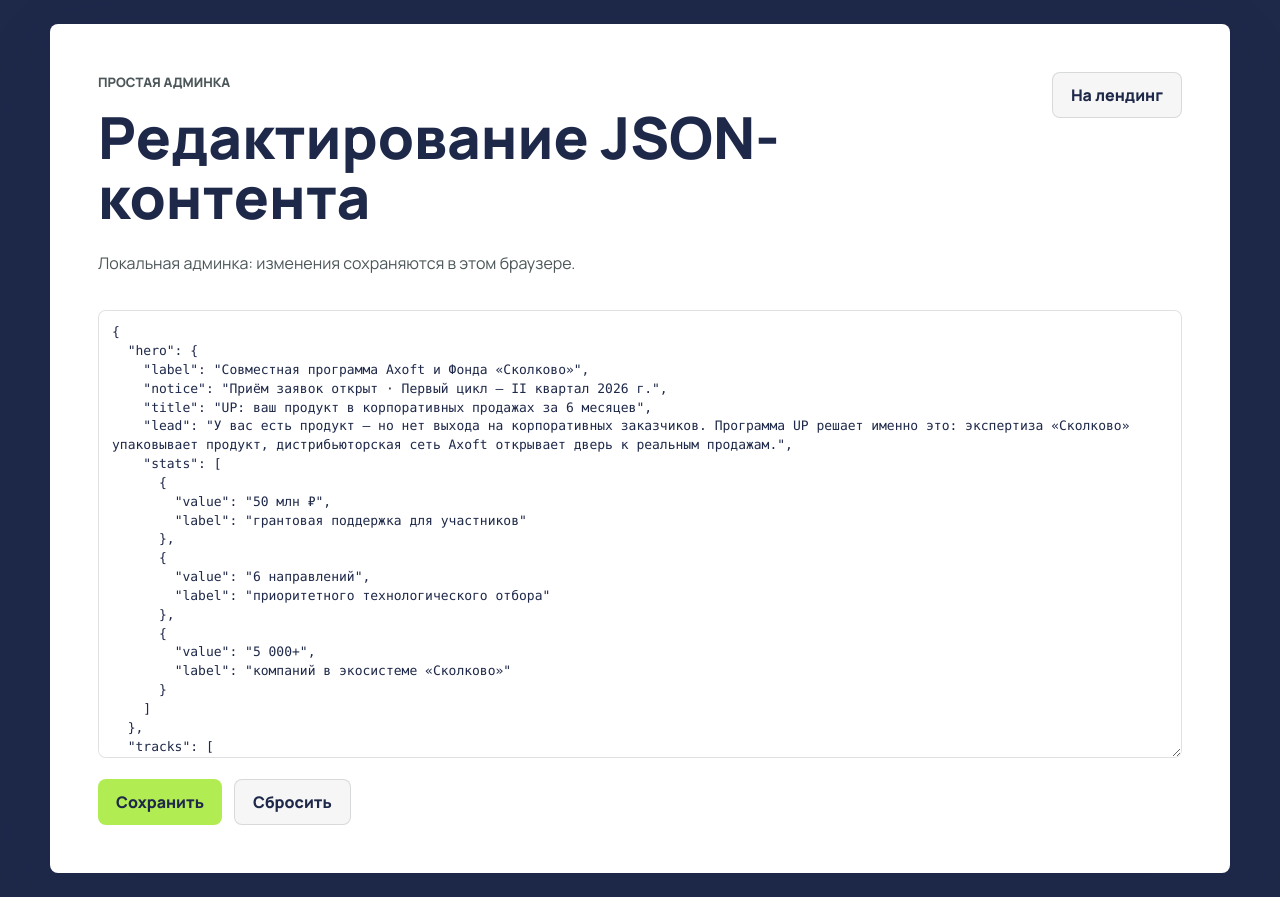
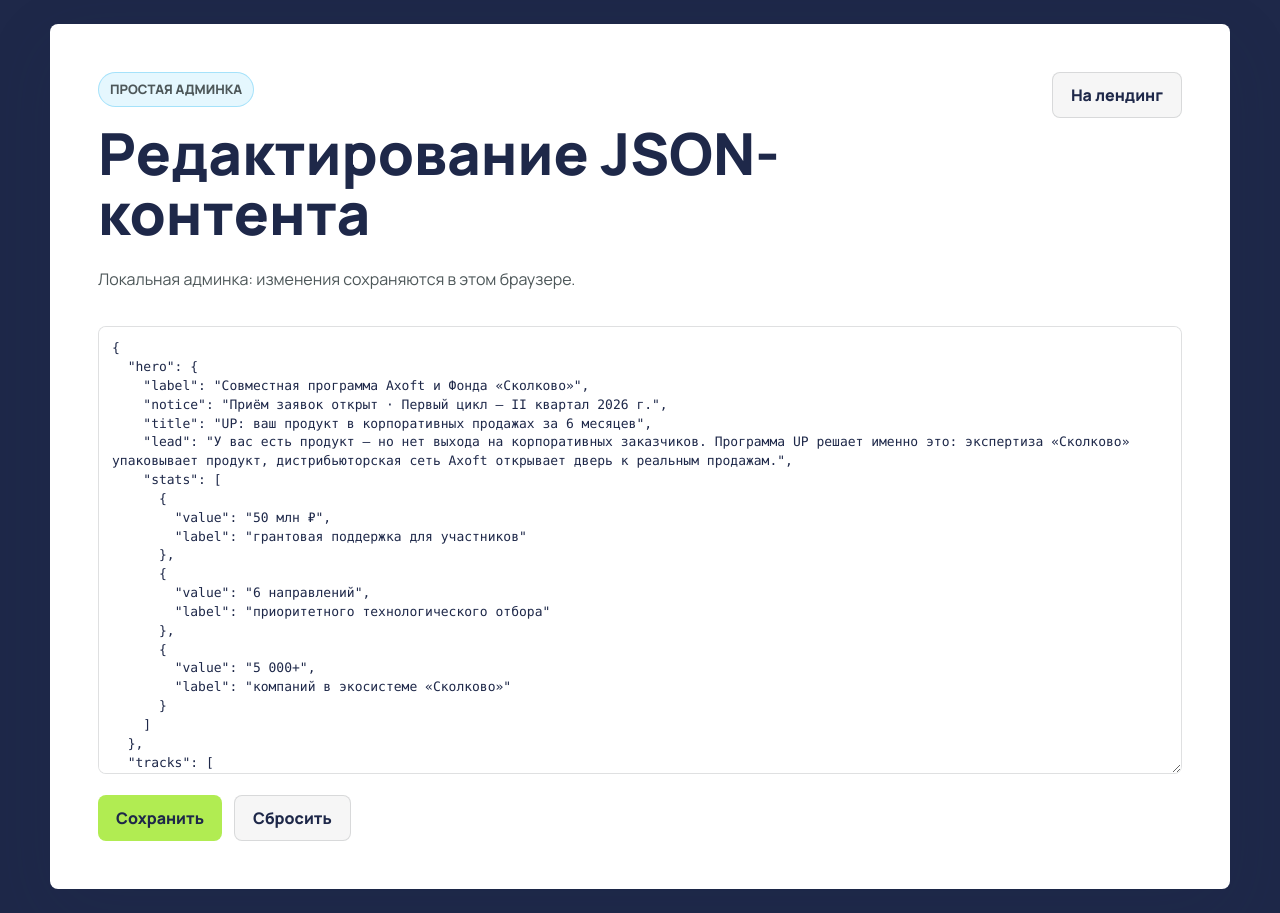
Before and after one commit to asryazanov/up-axoft-skolkovo-landing, a Next.js app: page /admin in a window 1280 px wide. Built offline with nearby package versions, Linux system fonts and the light colour scheme.

Commit message:
Highlight landing section labels

```diff
--- a/app/globals.css
+++ b/app/globals.css
@@ -262,14 +262,27 @@
 }
 
 .eyebrow {
-  margin: 0 0 14px;
-  color: var(--mint);
+  display: inline-flex;
+  align-items: center;
+  width: fit-content;
+  min-height: 30px;
+  margin: 0 0 16px;
+  padding: 6px 11px;
+  border: 1px solid rgba(0, 173, 239, 0.28);
+  border-radius: 999px;
+  background: rgba(0, 173, 239, 0.1);
+  color: #00758f;
   font-size: 13px;
   font-weight: 800;
+  line-height: 1;
   text-transform: uppercase;
 }
 
-.hero .eyebrow {
+.hero .eyebrow,
+.partner-panel .eyebrow,
+.process .eyebrow {
+  border-color: rgba(177, 236, 82, 0.36);
+  background: rgba(177, 236, 82, 0.12);
   color: var(--green);
 }
 
```
